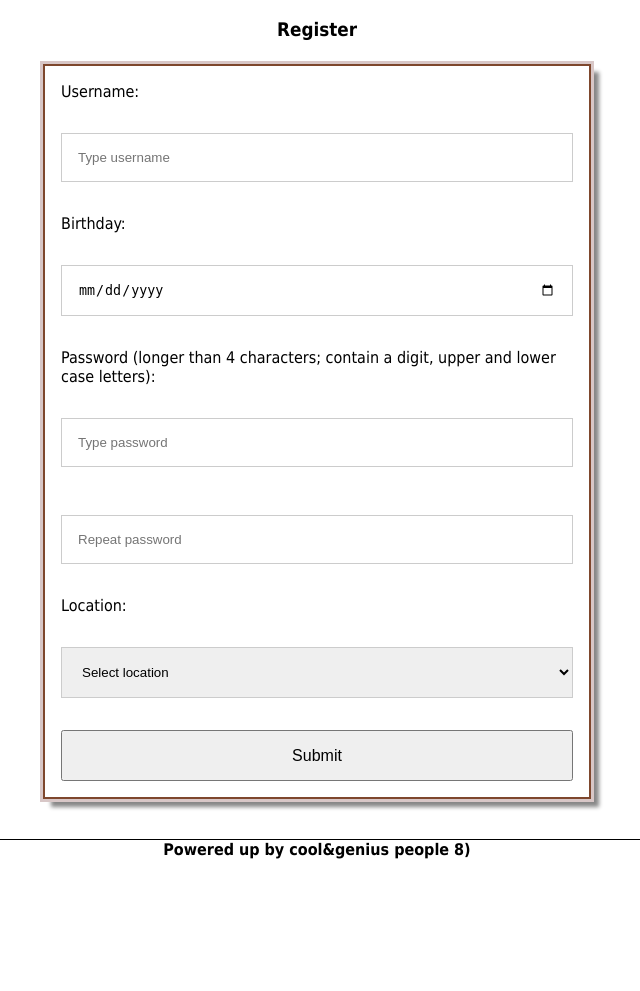
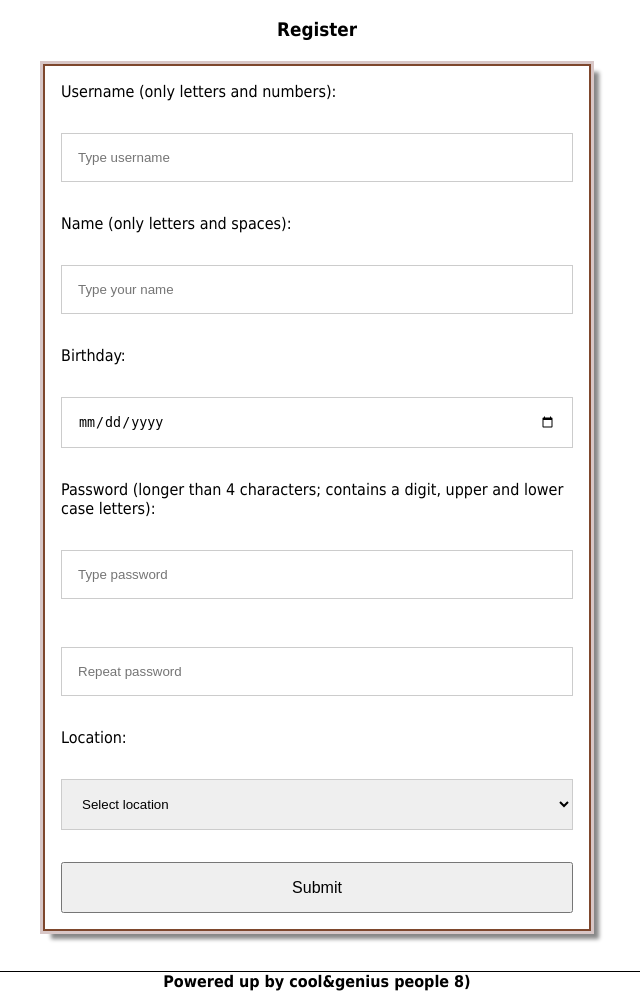
Before and after one commit to arwen7stars/LTW, a PHP site: page /register.php in a window 1280 px wide. Shown: the part 185-1176 px from the top of the page, without its empty margins (323-963 px from the left). Before the commit the page ends 1044 px from the top, so only its background shows below. Run offline with PHP 8.4, Linux system fonts and the light colour scheme; data comes from the database, SQL or seed files in the repository; some libraries are stand-ins or nearby versions.

Commit message:
register

```diff
--- a/register.php
+++ b/register.php
@@ -14,6 +14,7 @@
 <body>
 
     <?php
+    ob_start(); // This turns on PHP's output buffering feature
     session_start();
     include_once(dirname(__FILE__) . "/database/connection.php");
     include_once(dirname(__FILE__) . "/utilities/utils.php");
@@ -34,6 +35,7 @@
 
             if(isset($_POST['submit'])){
                 $username = trim($_POST['username']); //tira espacos
+                $real_name = trim($_POST['real_name']); //tira espacos
                 $password = $_POST['password'];
                 $repeat_password = $_POST['repeat_password'];
                 $location_id = $_POST['location'];
@@ -52,13 +54,17 @@
                 if($usernameTaken == true){
                     $error .= 'Username is already taken. <p></p>';
                 }
+                //real name tem caracteres estranhos
+                $realNameNoSpace = str_replace(' ', '', $real_name);
+                if (!ctype_alpha($realNameNoSpace)) { //se tiver algo mais que letras ou nums
+                    $error .= 'Please type your real name with only letters and spaces. <p></p>';
+                }
                 //passwords diferentes
                 if($password != $repeat_password){
                     $error .= 'Passwords don\'t match. <p></p>';
                 }
                 //password nao esta no formato
                 preg_match('/^(?=.*\d)(?=.*[a-z])(?=.*[A-Z]).{4,}$/', $password, $matches);
-                print_r($matches, true);
                 if(empty($matches)){
                     $error .= 'Password must contain upper and lower case letters, a number, and be at least 4 characters long <p></p>';
                 }
@@ -76,17 +82,22 @@
 
         <!-- form de registo -->
         <form id="register_form" action="register.php" method="POST">
-            <label> Username:
+            <label> Username (only letters and numbers):
                 <p></p>
                 <input type="text" name="username" placeholder="Type username" required>
             </label>
             <p></p>
+            <label> Name (only letters and spaces):
+                <p></p>
+                <input type="text" name="real_name" placeholder="Type your name" required>
+            </label>
+            <p></p>
             <label> Birthday:
                 <p></p>
-                <input id="birthday" type="date" name="birthday" max="14-12-2016" required>
+                <input id="birthday" type="date" name="birthday" max="14-12-2016">
             </label>
             <p></p>
-            <label> Password (longer than 4 characters; contain a digit, upper and lower case letters):
+            <label> Password (longer than 4 characters; contains a digit, upper and lower case letters):
                 <p></p>
                 <input type="password" name="password" pattern="^(?=.*\d)(?=.*[a-z])(?=.*[A-Z]).{4,}$" placeholder="Type password" required>
             </label>
@@ -136,6 +147,10 @@
             if($error == ''){ //nao ha erros
 
                 save_user();
+
+
+                                $loginpage='/login_page.php';
+                                header('Location: ' . $loginpage);
                 ?>
                 <script>
                     document.getElementById("form_error").innerHTML = "You are now registered!";
@@ -144,7 +159,7 @@
 
                 //include_once(dirname(__FILE__) . "/database/action_login.php");
                 // redirect?
-                //header('Location: './index.php);
+
             } else{ //display dos erros
                 ?>
 
--- a/save_user.php
+++ b/save_user.php
@@ -5,10 +5,20 @@
     global $db;
     $id = getNextId($db);
 
+    //guardar em users
     $stmt = $db->prepare('INSERT INTO User (id, name, dataOfBirth, dateJoined) VALUES (?,?,?,?)');
     try{
-        $stmt->execute(array($id, $_POST['username'], $_POST['birthday'], date('Y-m-d')));
-        return $stmt->fetch();
+        $stmt->execute(array($id, $_POST['real_name'], $_POST['birthday'], date('Y-m-d')));
+    } catch(PDOException $e) {
+        die($e->getMessage());
+    }
+
+    //guardar em login
+    $hashpass = hash('sha256',  $_POST['password']);
+
+    $stmt = $db->prepare('INSERT INTO Login (id, username, password) VALUES (?,?,?)');
+    try{
+        $stmt->execute(array($id, $_POST['username'], $hashpass));
     } catch(PDOException $e) {
         die($e->getMessage());
     }
```
